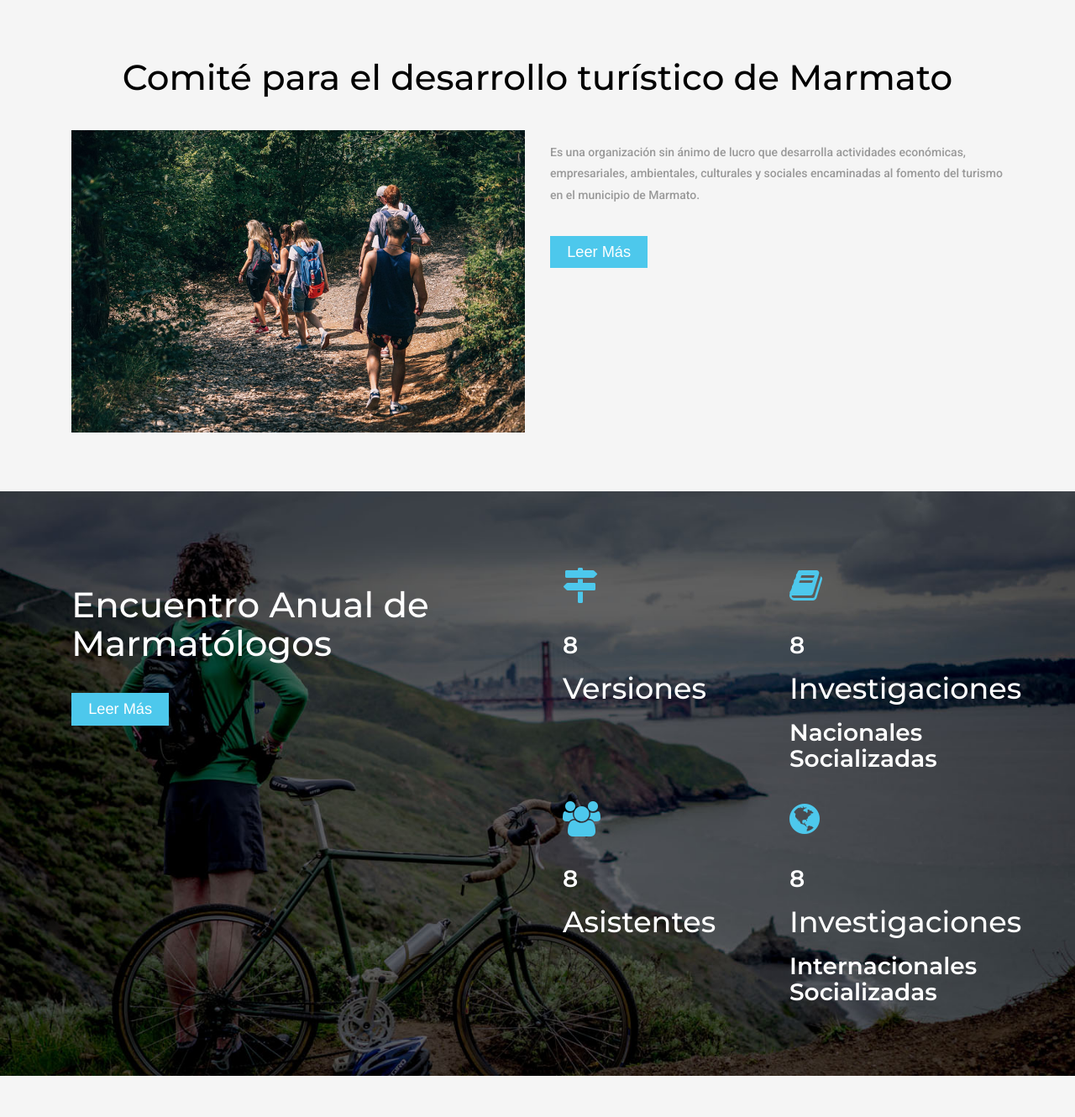
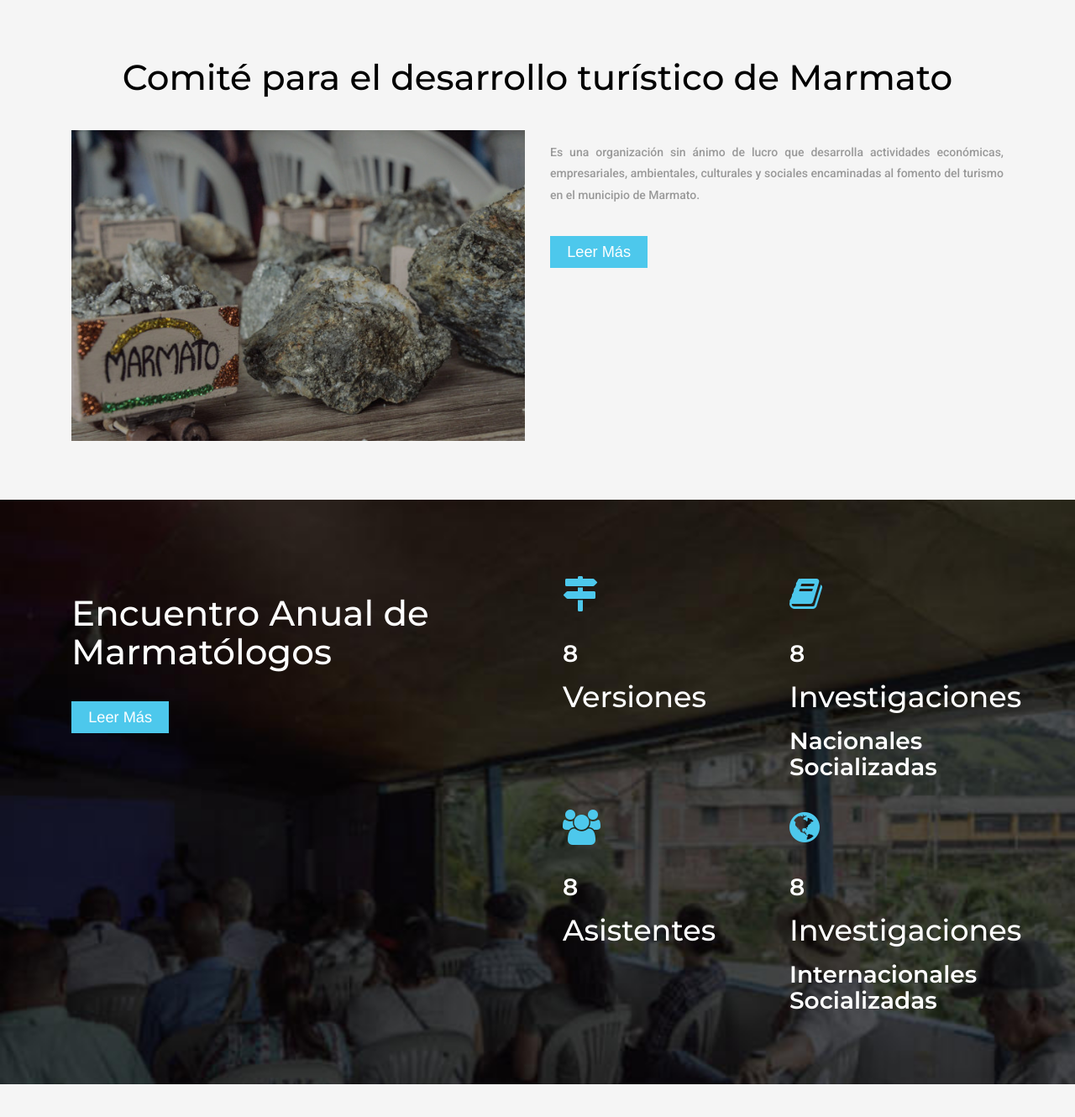
Before and after one commit to carogomezt/marmatoculturayturismo, a Flask app: page / in a window 1280 px wide. Shown: the part 791-2121 px from the top of the page at 84% size. Run offline with Flask 2, Linux system fonts and the light colour scheme; some libraries are stand-ins or nearby versions.

Commit message:
Update page info

```diff
--- a/investigaciones/index.html
+++ b/investigaciones/index.html
@@ -226,6 +226,12 @@ License URL: http://creativecommons.org/licenses/by/3.0/
 		</div>
 		<div class="clearfix"></div>
 	</div>
+	<div class="clearfix"></div>
+	<div class="logos-container text-center">
+		<p>Proyecto Apoyado por el Ministerio de Cultura - Programa Nacional de Concertación Cultural</p>
+		<img src="/static/images/logos.jpg" alt="" />
+	</div>
+	<div class="clearfix"></div>
 	<!-- //map -->
 <div class="footer">
 		<div class="container">
--- a/web/static/css/style.css
+++ b/web/static/css/style.css
@@ -334,7 +334,7 @@ body a:hover{
 /* //about */
 /* /what we offer */
  .about-grids1{
-	background: url(../images/off1.jpg) no-repeat 0px 0px;
+	background: url(../images/backgroundEncuentro.jpg) no-repeat 0px 0px;
     background-size: cover;
     -webkit-background-size: cover;
     -o-background-size: cover;
@@ -1387,6 +1387,13 @@ h3.w3-contact-vist {
 .text-white {
     color: #fff;
 }
+.text-justify {
+    text-align: justify;
+}
+.logos-container {
+    background-color: #fff;
+    padding: 2em 0;
+}
 /*-- /responsive design --*/
 @media(max-width:1440px){
 .header ul.nav.navbar-nav.navbar-left {
--- a/web/templates/base/base.html
+++ b/web/templates/base/base.html
@@ -59,6 +59,12 @@ License URL: http://creativecommons.org/licenses/by/3.0/
 		</div>
 		<div class="clearfix"></div>
 	</div>
+	<div class="clearfix"></div>
+	<div class="logos-container text-center">
+		<p>Proyecto Apoyado por el Ministerio de Cultura - Programa Nacional de Concertación Cultural</p>
+		<img src="{{ url_for('static', filename='images/logos.jpg') }}" alt="" />
+	</div>
+	<div class="clearfix"></div>
 	<!-- //map -->
 <div class="footer">
 		<div class="container">
--- a/web/templates/index.html
+++ b/web/templates/index.html
@@ -22,8 +22,8 @@
 						<ul class="nav navbar-nav navbar-left">
 							<li><a href="index.html" class="w3ls-hover active">Inicio</a></li>
 							<li><a href="#about" class="btn w3ls-hover scroll">Nosotros</a></li>
-							<!-- <li><a href="#services" class="btn w3ls-hover scroll">Services</a></li> -->
-							<li><a href="#team" class="btn w3ls-hover scroll">Marmatólogos 2018</a></li>
+							<li><a href="#services" class="btn w3ls-hover scroll">Encuentro</a></li>
+							<!-- <li><a href="#team" class="btn w3ls-hover scroll">Marmatólogos 2018</a></li> -->
 							<li><a href="#gallery" class="btn w3ls-hover scroll">Galería</a></li>
 							<li><a href="#testimonials" class="btn w3ls-hover scroll">Repositorios</a></li>
 							<li><a href="#contact" class="btn w3ls-hover scroll">Contacto</a></li>
@@ -78,9 +78,9 @@
 	</div>
 		<div class="about-grids">
 		<div class="col-md-6 about-left">
-			<img src="{{ url_for('static', filename='images/a1.jpg') }}" alt="" />
+			<img src="{{ url_for('static', filename='images/ga8.jpg') }}" alt="" />
 		</div>
-		<div class="col-md-6 about-right">
+		<div class="col-md-6 about-right text-justify">
 			<p>Es una organización sin ánimo de lucro que desarrolla actividades económicas, empresariales, ambientales, culturales y sociales encaminadas al fomento del turismo en el municipio de Marmato.</p>
 			<div class="more">
 				<a href="#" data-toggle="modal" data-target="#myModal">Leer Más</a>
@@ -138,8 +138,8 @@
 						<h4 class="modal-title"> Creación:</h4>
 					</div>
 					<div class="modal-body">
-					<div class="agileits-w3layouts-info">
-						<img src="{{ url_for('static', filename='images/m1.jpg') }}" alt="" />
+					<div class="agileits-w3layouts-info text-justify">
+						<img src="{{ url_for('static', filename='images/ga9.jpg') }}" alt="" />
 						<p>El Comité de Turismo de Marmato, surge en el año 2007, y se da como producto de unos talleres de socialización de un estudio de investigación realizado por el antropólogo Carlos Julio González Colonia con un grupo interdisciplinario de la Universidad Tecnológica de Pereira (UTP).</p>
 
 						<p>En el momento de su creación, los líderes del Comité de Turismo se pusieron como meta, posicionar este sector en el segundo renglón de la economía del municipio.</p>
@@ -159,7 +159,8 @@
 						<h4 class="modal-title"> Encuentro anual de Marmatólogos</h4>
 					</div>
 					<div class="modal-body">
-					<div class="agileits-w3layouts-info">
+					<div class="agileits-w3layouts-info text-justify">
+						<img src="{{ url_for('static', filename='images/encuentromarmato.jpg') }}" alt="" />
 						<p>El encuentro de Marmatólogos nace inicialmente como estrategia intermediaria de comunicación entre los investigadores académicos que desde los años 80 del siglo XX, pero en gran cantidad a partir del año 2012, visitan nuestro pueblo minero, y la gran cantidad de organizaciones sociales locales que a partir del año 2006 surgieron como respuesta social, cultural, política y/o económica a las transformaciones radicales que en nuestra vida cotidiana ha causado y sigue causando la presencia de un proyecto transnacional de extracción aurífera. </p>
 
 						<p>Estos investigadores que desde diversas perspectivas disciplinares llegan a Marmato, ya sea para completar sus tesis de pregrado o posgrado, o para iniciar algún proyecto de investigación en alguna de las áreas académicas en que trabajan los grupos de investigación al interior de universidades colombianas y extranjeras, no solían dejar una huella significativa en la población.</p>
@@ -188,7 +189,7 @@
 
 <!-- //about -->
 <!-- /offer -->
-<div class="w3-offer" id="w3-offer">
+<!-- <div class="w3-offer" id="w3-offer">
 <div class="container">
 	<div class="w3-offer-head">
 	<h3>Servicios</h3>
@@ -265,10 +266,10 @@
 		<img src="{{ url_for('static', filename='images/suit1.png') }}" alt="img">
 	</div>
 </div>
-</div>
+</div> -->
 <!-- //offer -->
 <!-- team -->
-	<div class="team jarallax" id="team">
+	<!--<div class="team jarallax" id="team">
 		<div class="team-dot">
 			<div class="container">
 				<div class="w3ls-heading team-heading">
@@ -332,7 +333,7 @@
 				</div>
 			</div>
 		</div>
-	</div>
+	</div> -->
 	<!-- //team -->
 <!-- gallery -->
 	<div class="gallery" id="gallery">
@@ -401,170 +402,4 @@
 		</div>
 	</div>
 <!-- //testimonials -->
-<!-- contact -->
-<!-- 	<div class="contact" id="contact">
-	<div class="container">
-			<div class="w3l-services-heading">
-				<h3>Contact Us</h3>
-
-			</div>
-			<div class="agile-contact-grids">
-						<div class="col-md-6 w3-agile-address-right"> -->
-<!-- tabs section -->
-<!-- <div class="jquery-script-clear"></div>
-<div class="demo">
-
-
-		<div id="verticalTab">
-			<ul class="resp-tabs-list">
-				<li>
-					<div class="tab1">
-						<h3>Dubai</h3>
-					</div>
-				</li>
-				<li>
-
-					<div class= "tab1">
-						<h3>Usa</h3>
-
-					</div>
-
-				</li>
-				<li>
-
-					<div class="tab1">
-						<h3>Qatar</h3>
-
-					</div>
-				</li>
-				<li>
-
-					<div class="tab1">
-						<h3>Uk</h3>
-					</div>
-				</li>
-				<li>
-
-					<div class=" tab1">
-						<h3>Paris</h3>
-					</div>
-				</li>
-			</ul>
-			<div class="resp-tabs-container">
-			<div>
-				<div class=" tabs-right1">
-						<h3>adam sam</h3>
-						<h4> tour consultant</h4>
-						<div class="tab-bottom">
-							<p><i class="fa fa-map-marker" aria-hidden="true"></i>4235 50 Ave, Lloy, SK S9V 0P4,Dubai</p>
-							<p><i class="fa fa-envelope" aria-hidden="true"></i><a href="mailto:mail@example.com">mail@example.com</a></p>
-							<p><i class="fa fa-phone" aria-hidden="true"></i>+010 233 455 6789</p>
-							<p><i class="fa fa-fax" aria-hidden="true"></i>567-594-6931</p>
-						</div>
-
-
-				</div>
-
-					<div class="clearfix"></div>
-			</div>
-			<div>
-				<div class=" tabs-right1">
-						<h3>monty har</h3>
-						<h4> tour consultant</h4>
-
-						<div class="tab-bottom">
-							<p><i class="fa fa-map-marker" aria-hidden="true"></i>4012 50 Ave, Lloy, SK S9V 0P4,Usa</p>
-							<p><i class="fa fa-envelope" aria-hidden="true"></i><a href="mailto:mail@example.com">mail@example.com</a></p>
-							<p><i class="fa fa-phone" aria-hidden="true"></i>+010 233 455 6789</p>
-							<p><i class="fa fa-fax" aria-hidden="true"></i>567-594-6931</p>
-						</div>
-
-
-
-				</div>
-
-					<div class="clearfix"></div>
-			</div>
-			<div>
-				<div class=" tabs-right1">
-						<h3>baby mars</h3>
-						<h4>tour consultant</h4>
-
-						<div class="tab-bottom">
-							<p><i class="fa fa-map-marker" aria-hidden="true"></i>4100 50 Ave, Lloy, SK S9V 0P4, Qatar</p>
-							<p><i class="fa fa-envelope" aria-hidden="true"></i><a href="mailto:mail@example.com">mail@example.com</a></p>
-							<p><i class="fa fa-phone" aria-hidden="true"></i>+010 233 455 6789</p>
-							<p><i class="fa fa-fax" aria-hidden="true"></i>567-594-6931</p>
-						</div>
-
-
-
-				</div>
-
-					<div class="clearfix"></div>
-			</div>
-			<div>
-				<div class=" tabs-right1">
-						<h3>marsh hip</h3>
-						<h4>tour consultant</h4>
-
-						<div class="tab-bottom">
-							<p><i class="fa fa-map-marker" aria-hidden="true"></i>4025 50 Ave, Lloyd, SK S9V 0P4,Uk</p>
-							<p><i class="fa fa-envelope" aria-hidden="true"></i><a href="mailto:mail@example.com">mail@example.com</a></p>
-							<p><i class="fa fa-phone" aria-hidden="true"></i>+010 233 455 6789</p>
-							<p><i class="fa fa-fax" aria-hidden="true"></i>567-594-6931</p>
-						</div>
-
-
-
-				</div>
-
-					<div class="clearfix"></div>
-			</div>
-			<div>
-				<div class=" tabs-right1">
-						<h3>subbu roy</h3>
-						<h4>tour consultant</h4>
-
-						<div class="tab-bottom">
-							<p><i class="fa fa-map-marker" aria-hidden="true"></i>4231 50 Ave, Lloy, SK S9V 0P4, Paris</p>
-							<p><i class="fa fa-envelope" aria-hidden="true"></i><a href="mailto:mail@example.com">mail@example.com</a></p>
-							<p><i class="fa fa-phone" aria-hidden="true"></i>+010 233 455 6789</p>
-							<p><i class="fa fa-fax" aria-hidden="true"></i>567-594-6931</p>
-						</div>
-
-
-
-				</div>
-
-					<div class="clearfix"></div	>
-
-				</div>
-			</div>
-		 -->
-
-<!-- //agents section -->
-<!-- 						<div class="clearfix"> </div>
-					</div>
-					</div>
-
-				</div>
-				<div class="col-md-6 contact-form">
-					<form action="#" method="post">
-						<input type="text" name="First Name" placeholder="First Name" required="">
-						<input class="email" name="Last Name" type="text" placeholder="Last Name" required="">
-						<input type="text" name="Number" placeholder="Mobile Number" required="">
-						<input class="email" name="Email" type="text" placeholder="Email" required="">
-						<textarea name="Message" placeholder="Message" required=""></textarea>
-						<input type="submit" value="SUBMIT">
-					</form>
-				</div>
-				<div class="clearfix"> </div>
-			</div>
-		</div>
-	</div>
-	<div style="height: 30px; clear: both"></div>
- -->
-	<!-- //contact -->
-	<!-- map -->
 {% endblock %}
```
Also changed, not shown: index.html (+18 -177 lines), static/css/style.css (+8 -1 lines), static/images/backgroundEncuentro.jpg (added), static/images/encuentromarmato.jpg (added), static/images/logos.jpg (added), web/static/images/backgroundEncuentro.jpg (added), web/static/images/encuentromarmato.jpg (added), web/static/images/logos.jpg (added). Lines whose indentation alone changed are shown as unchanged.
